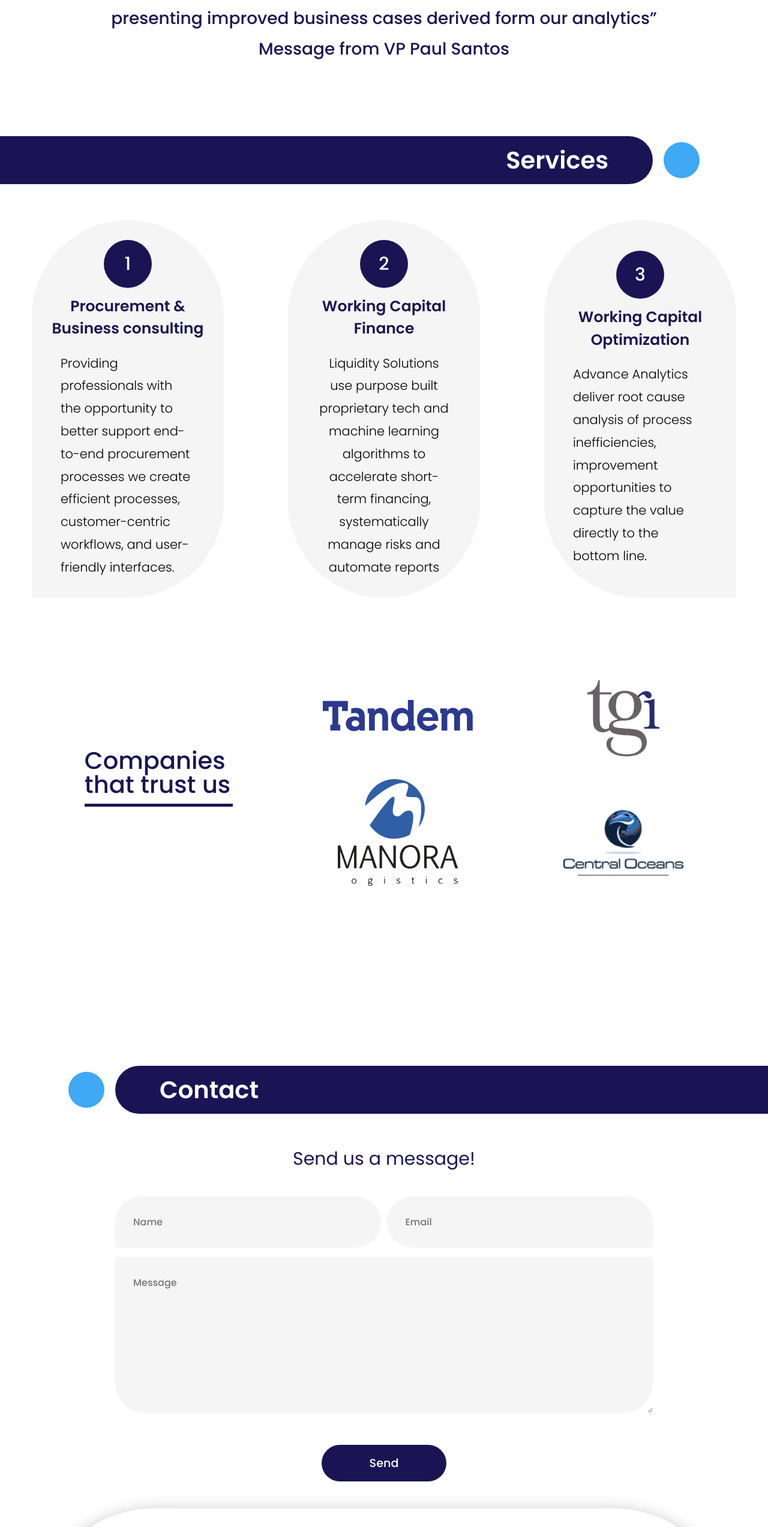
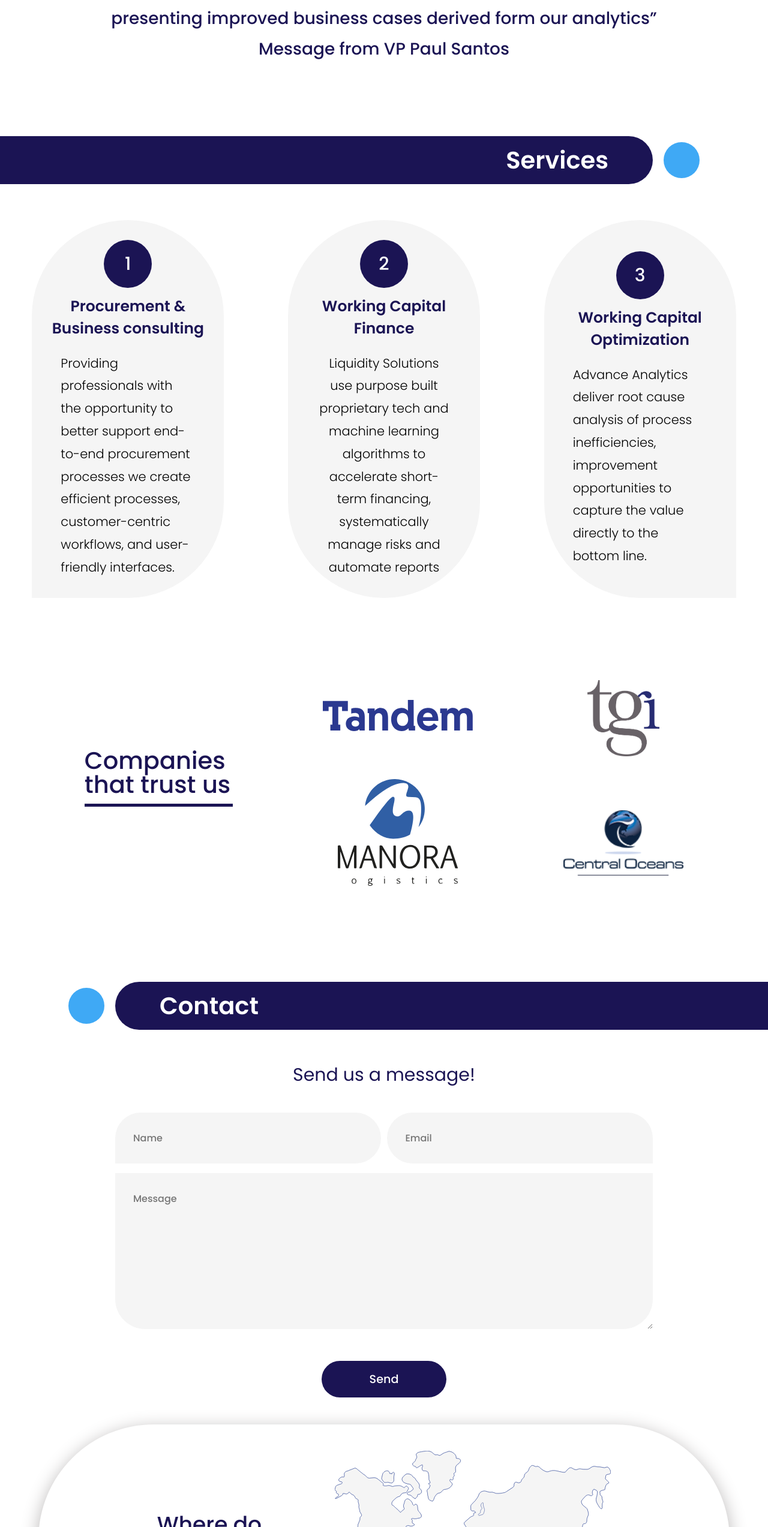
Before and after one commit to Anasol99/2laila, a plain HTML site: page index.html in a window 1280 px wide. Shown: the part 2094-4640 px from the top of the page at 60% size. Drawn offline with nearby package versions, Linux system fonts and the light colour scheme; a script that the page names is missing.

Commit message:
cambios de estilos

```diff
--- a/css/estilos.css
+++ b/css/estilos.css
@@ -207,7 +207,7 @@ header {
 /* ---- SERVICES STYLES ---- */
 
 #services{
-    padding: 120px 0;
+    padding: 120px 0 40px 0;
 }
 
 .services-header {
@@ -364,7 +364,7 @@ header {
 /* ---- CONTACT STYLES ---- */
 
 #contact{
-    padding: 120px 0;
+    margin: 60px 0px 90px 0px;
 }
 
 .contact-header {
```
